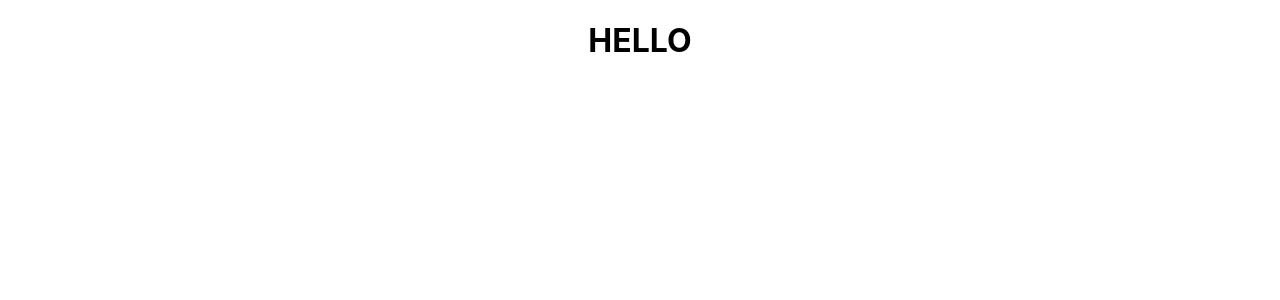
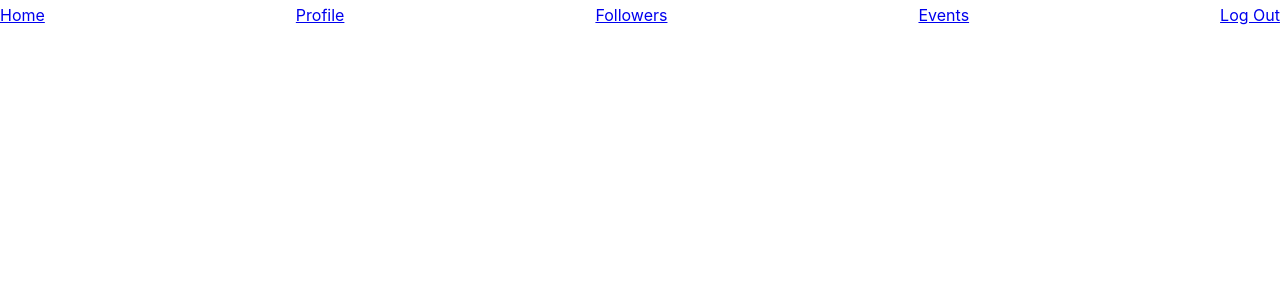
Before and after one commit to acasarsa/paw-pals-front, a React (Create React App) app: page / in a window 1280 px wide. Shown: the top 300 px of the page. Built offline with nearby package versions, Linux system fonts and the light colour scheme.

Commit message:
Working on Nav

```diff
--- a/src/App.css
+++ b/src/App.css
@@ -28,11 +28,11 @@
   color: #61dafb;
 }
 
-@keyframes App-logo-spin {
-  from {
-    transform: rotate(0deg);
-  }
-  to {
-    transform: rotate(360deg);
-  }
+
+.simple-flex-row {
+  align-items: center;
+  height: 30px;
+  display: flex;
+  flex-direction: row;
+  justify-content: space-between;
 }
--- a/src/App.js
+++ b/src/App.js
@@ -10,7 +10,7 @@ const App = props => {
     <div className= "App">
     <Nav/>
         <Switch>
-            <DogContainer/>
+            {/* <DogContainer/> */}
             <Route/>
         </Switch>
     </div>
--- a/src/components/DogCard.js
+++ b/src/components/DogCard.js
@@ -3,7 +3,7 @@ import React from 'react'
 const DogCard = (props) => {
     return(
         <div>
-            <h1>HELLO</h1>
+            <h1>DOGG</h1>
         </div>
     )
 }
--- a/src/components/Nav.js
+++ b/src/components/Nav.js
@@ -1,11 +1,17 @@
 import React from 'react';
-// import { Link, NavLink } from 'react-router-dom';
+import { Link, NavLink } from 'react-router-dom';
 
 
 const Nav = props => {
     return (
         <div className="simple-flex-row">
-
+            <Link to="/">Home</Link>
+            <Link to="/">Profile</Link>
+            <Link to="/">Followers</Link>
+            <Link to="/">Events</Link>
+            <div className="simple-flex-row right-corner">
+                <Link to="/login">Log Out</Link>
+            </div>
         </div>
     )
 }
```
Also changed, not shown: src/containers/MainContainer.js (added, +14 -0 lines).
